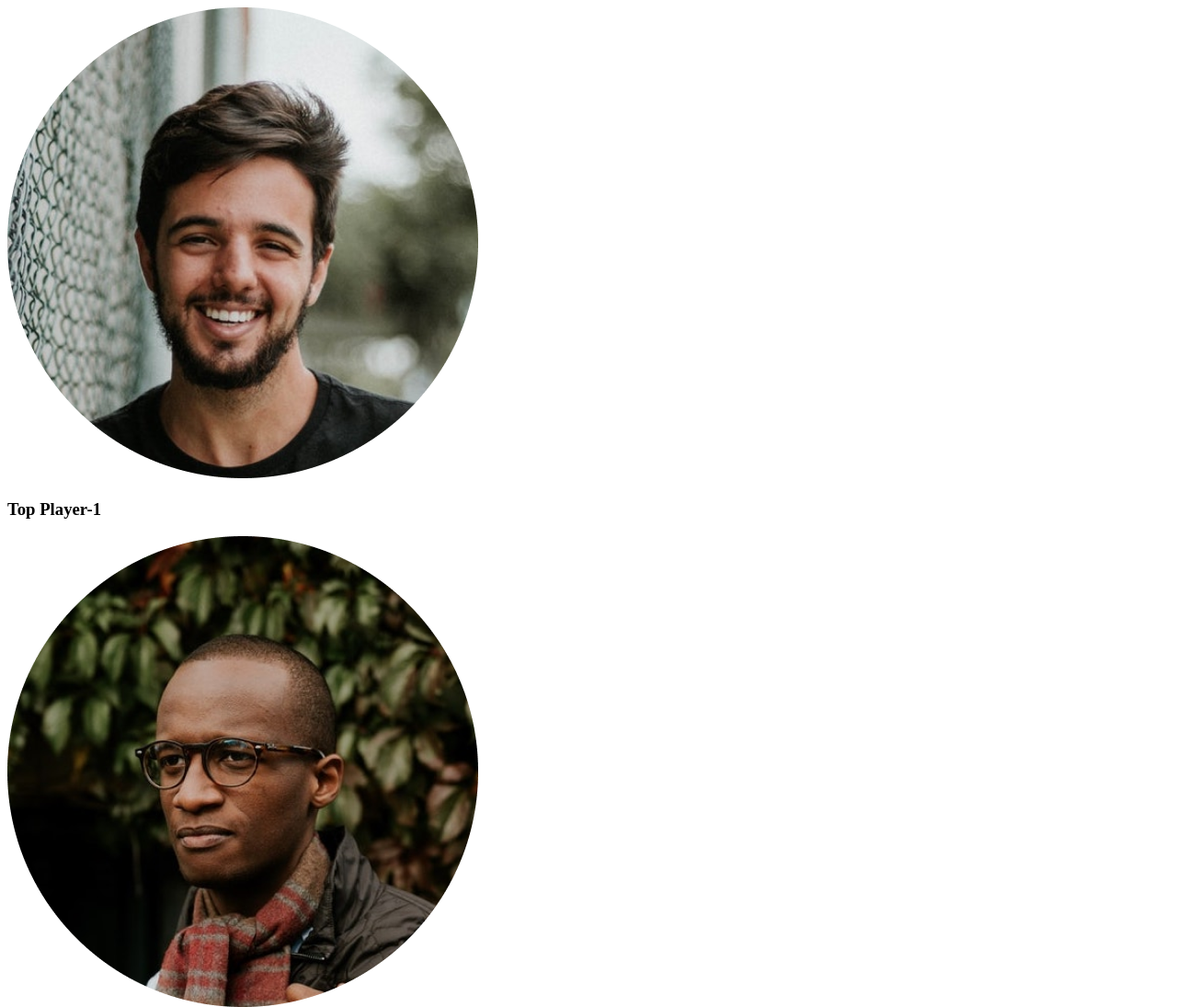
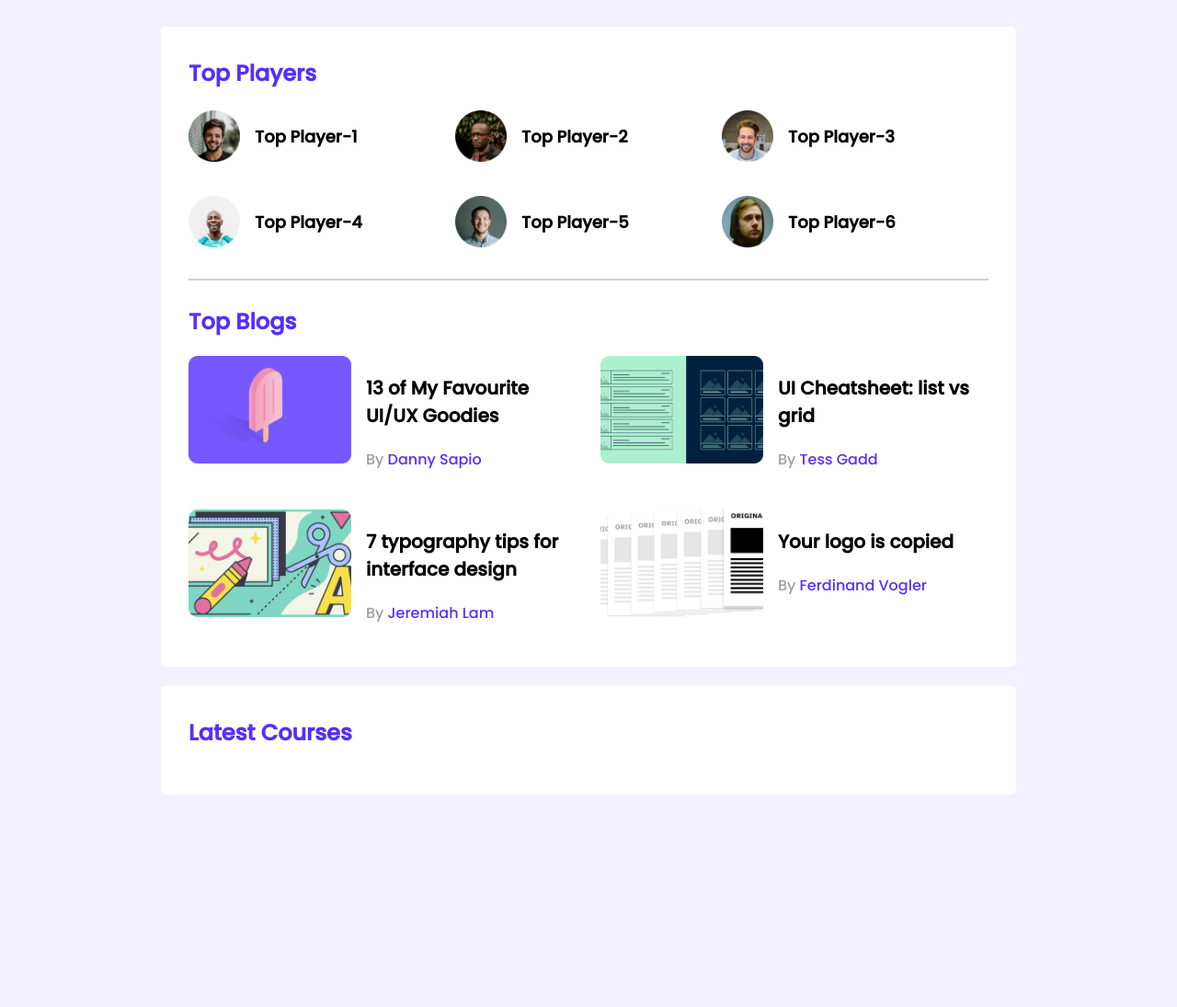
Before and after one commit to sagarmon/leader-board, a plain HTML site: page index.html in a window 1280 px wide. Shown: the top 1095 px of the page at 92% size. After the commit the page ends 872 px from the top, so only its background shows below. Drawn offline with Linux system fonts and the light colour scheme.

Commit message:
first section done

```diff
--- a/index.html
+++ b/index.html
@@ -16,36 +16,86 @@
 
     <main>
         <!-- top players and top blogs -->
-        <section>
+        <section class="container">
             <div class="top-players">
+                <h2 class="section-title">Top Players</h2>
                 <div class="players">
                     <!-- .player*6>img[src="images/players-$.png"]+h3{Top Player-$} -->
                     <div class="player">
                         <img src="images/players/player-1.png" alt="">
-                        <h3>Top Player-1</h3>
+                        <h3 class="player-name">Top Player-1</h3>
                     </div>
                     <div class="player">
                         <img src="images/players/player-2.png" alt="">
-                        <h3>Top Player-2</h3>
+                        <h3 class="player-name">Top Player-2</h3>
                     </div>
                     <div class="player">
                         <img src="images/players/player-3.png" alt="">
-                        <h3>Top Player-3</h3>
+                        <h3 class="player-name">Top Player-3</h3>
                     </div>
                     <div class="player">
                         <img src="images/players/player-4.png" alt="">
-                        <h3>Top Player-4</h3>
+                        <h3 class="player-name">Top Player-4</h3>
                     </div>
                     <div class="player">
                         <img src="images/players/player-5.png" alt="">
-                        <h3>Top Player-5</h3>
+                        <h3 class="player-name">Top Player-5</h3>
                     </div>
                     <div class="player">
                         <img src="images/players/player-6.png" alt="">
-                        <h3>Top Player-6</h3>
+                        <h3 class="player-name">Top Player-6</h3>
                     </div>
                 </div>
             </div>
+
+            <hr>
+
+            <div class="top-blogs">
+                <h2 class="section-title">Top Blogs</h2>
+                <div class="blogs">
+                    <article class="blog">
+                        <div class="thumbnail">
+                            <img src="images/blogs/blog-1.png" alt="">
+                        </div>
+                        <div class="blog-info">
+                            <h3 class="blog-title">13 of My Favourite UI/UX Goodies</h3>
+                            <p class="blog-author">By <a href="">Danny Sapio</a></p>
+                        </div>
+                    </article>
+                    <article class="blog">
+                        <div class="thumbnail">
+                            <img src="images/blogs/blog-2.png" alt="">
+                        </div>
+                        <div class="blog-info">
+                            <h3 class="blog-title">UI Cheatsheet: list vs grid</h3>
+                            <p class="blog-author">By <a href="">Tess Gadd</a></p>
+                        </div>
+                    </article>
+                    <article class="blog">
+                        <div class="thumbnail">
+                            <img src="images/blogs/blog-3.png" alt="">
+                        </div>
+                        <div class="blog-info">
+                            <h3 class="blog-title">7 typography tips for interface design</h3>
+                            <p class="blog-author">By <a href="">Jeremiah Lam</a></p>
+                        </div>
+                    </article>
+                    <article class="blog">
+                        <div class="thumbnail">
+                            <img src="images/blogs/blog-4.png" alt="">
+                        </div>
+                        <div class="blog-info">
+                            <h3 class="blog-title">Your logo is copied</h3>
+                            <p class="blog-author">By <a href="">Ferdinand Vogler</a></p>
+                        </div>
+                    </article>
+                </div>
+            </div>
+        </section>
+
+        <!-- Latest Courses -->
+        <section class="container">
+            <h2 class="section-title">Latest Courses</h2>
         </section>
     </main>
 </body>
--- a/styles/style.css
+++ b/styles/style.css
@@ -0,0 +1,97 @@
+/* fonts */
+@import url("https://fonts.googleapis.com/css2?family=Poppins:wght@500&display=swap");
+
+/* common styles or utilities */
+body {
+  font-family: "Poppins", sans-serif;
+  background-color: rgb(243, 241, 255);
+}
+
+main {
+  display: flex;
+  flex-direction: column;
+  align-items: center;
+}
+
+.container {
+  background-color: #ffffff;
+  width: 870px;
+  padding: 30px;
+  border-radius: 5px;
+  margin-top: 21px;
+}
+
+hr {
+  border: 1px solid #d1d1d1;
+  margin-bottom: 27px;
+}
+
+/* top players style */
+.section-title {
+  color: #562eff;
+  font-size: 24px;
+  margin-top: 3px;
+}
+
+.top-players {
+  margin-bottom: 30px;
+}
+
+.players {
+  display: grid;
+  grid-template-columns: repeat(3, 1fr);
+  /* grid-template-columns: 1fr 1fr 1fr; */
+  grid-row-gap: 30px;
+}
+
+.player {
+  display: flex;
+  align-items: center;
+}
+
+.player img {
+  width: 56px;
+  height: 56px;
+}
+
+.player-name {
+  margin-left: 16px;
+  font-size: 18px;
+}
+
+/* Top Blogs styles */
+
+.blogs {
+  display: grid;
+  grid-template-columns: repeat(2, 1fr);
+  grid-row-gap: 26px;
+  grid-column-gap: 26px;
+}
+
+.blog {
+  display: flex;
+}
+
+.blog .thumbnail img {
+  width: 177px;
+  height: 117px;
+}
+
+.blog-info {
+  margin-left: 16px;
+}
+
+.blog-title {
+  font-size: 20px;
+}
+
+.blog-author {
+  color: #9f9f9f;
+  font-size: 16px;
+}
+
+.blog-author a {
+  text-decoration: none;
+  font-size: 16px;
+  color: #562eff;
+}
```
